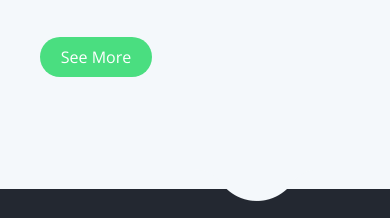
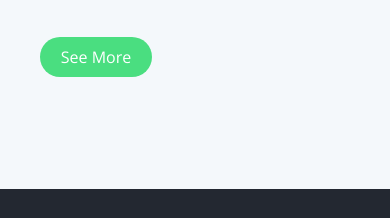
Before and after one commit to Suzzaan61/Tork, a website: page index.html in a window 390 px wide. Shown: the part 2401-2619 px from the top of the page. Drawn offline with nearby package versions, Linux system fonts and the light colour scheme.

Commit message:
section-3 fix sm

```diff
--- a/index.html
+++ b/index.html
@@ -62,7 +62,7 @@
 
         </div>
         <div class="right flex items-center justify-center">
-            <img src="src/interface.png" class="w-[500px] sm:block xl:absolute bottom-0 right-[15rem]" alt="">
+            <img src="src/interface.png" class="w-[500px] sm:block  xl:absolute bottom-0 right-[15rem]" alt="">
 
         </div>
     </section>
@@ -101,7 +101,7 @@
             </div>
         </div>
         <div class="circle relative">
-            <img class="absolute -bottom-8 left-1/2 " src="src/circle.png" alt="">
+            <img class="absolute -bottom-8 hidden lg:block left-1/2 " src="src/circle.png" alt="">
         </div>
     </section>
     <section class="fourth-section h-full w-full bg-[#232831] text-white ">
```
